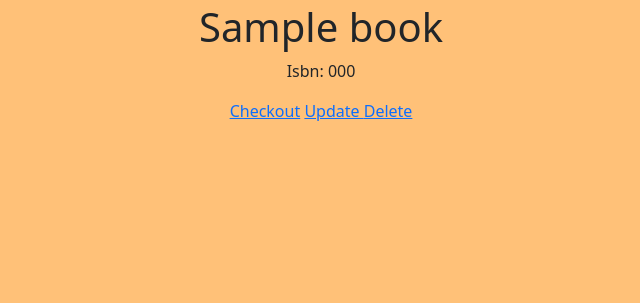
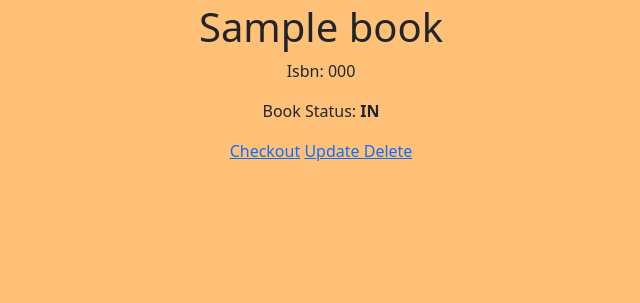
Before and after one commit to Champelo/bookcase, a Flask app: template bookcase/templates/bookcase-app/book-profile.html in a window 1280 px wide. Shown: the part 77-380 px from the top of the page, without its empty margins (319-959 px from the left). Run offline with Flask 2, Linux system fonts and the light colour scheme; the template is opened without the code that fills it: values that come from a table or form of the project are taken from there, others are empty; tables that the repository leaves empty hold one stand-in row (values such as "Sample post"); some libraries are stand-ins or nearby versions.

Commit message:
Added began working on the check-out system of the app. Added and a working delete route.

```diff
--- a/bookcase/models.py
+++ b/bookcase/models.py
@@ -1,5 +1,6 @@
 from . import db
 from flask_login import UserMixin
+from datetime import datetime
 
 class User(db.Model, UserMixin):
     id = db.Column(db.Integer, primary_key=True)
@@ -9,3 +10,6 @@ class User(db.Model, UserMixin):
 class Book(db.Model):
     isbn = db.Column(db.String(13), primary_key=True)
     title = db.Column(db.String(), nullable=False)
+    bookprice = db.Column(db.Numeric(6, 2), default=0.00)
+    due_date = db.Column(db.Date, nullable=True, default=datetime.utcnow, onupdate=datetime.utcnow)
+    book_status = db.Column(db.Boolean, default=True)
--- a/bookcase/templates/bookcase-app/addbook.html
+++ b/bookcase/templates/bookcase-app/addbook.html
@@ -19,6 +19,10 @@
             <label for="isbn">ISBN</label>
             <input type="text" class="form-control" name="isbn" placeholder="Enter ISBN-13">
         </div>
+        <div class="form-group">
+            <label for="price">Price(Optional)</label>
+            <input type="number" step="0.01" class="form-control" name="price" placeholder="Enter price">
+        </div>
         <button class="btn btn-primary" type="submit" value="Submit">Enter</button>
     </form>
 {% endblock %}
--- a/bookcase/templates/bookcase-app/book-profile.html
+++ b/bookcase/templates/bookcase-app/book-profile.html
@@ -2,13 +2,23 @@
 
 {% block title %}Update{% endblock %}
 {% block content %}
-    <h1 align="center">{{ book.title }}</h1>
-    <div>
-        <p align="center">Isbn: {{ book.isbn }}</p>
+    <div align="center">
+        <h1>{{ book.title }}</h1>
+        <p>Isbn: {{ book.isbn }}</p>
+        {% if book.book_status %}
+            <p>Book Status: <b>IN</b></p>
+        {% else %}
+            <p>Book Status: <b>OUT</b></p>
+        {% endif %}
+
     </div>
     <div align="center">
-        <a href="#">Checkout</a>
+        {% if book.book_status %}
+            <a href="../change-status/{{ book.isbn }}">Checkout</a>
+        {% else %}
+            <a href="../change-status/{{ book.isbn }}">Check In</a>
+        {% endif %}
         <a href="../update-book/{{ book.isbn }}">Update</button>
-        <a href="#">Delete</a>
+        <a href="../delete-book/{{ book.isbn }}">Delete</a>
     </div>
 {% endblock %}
```
Also changed, not shown: bookcase/views.py (+19 -1 lines).
